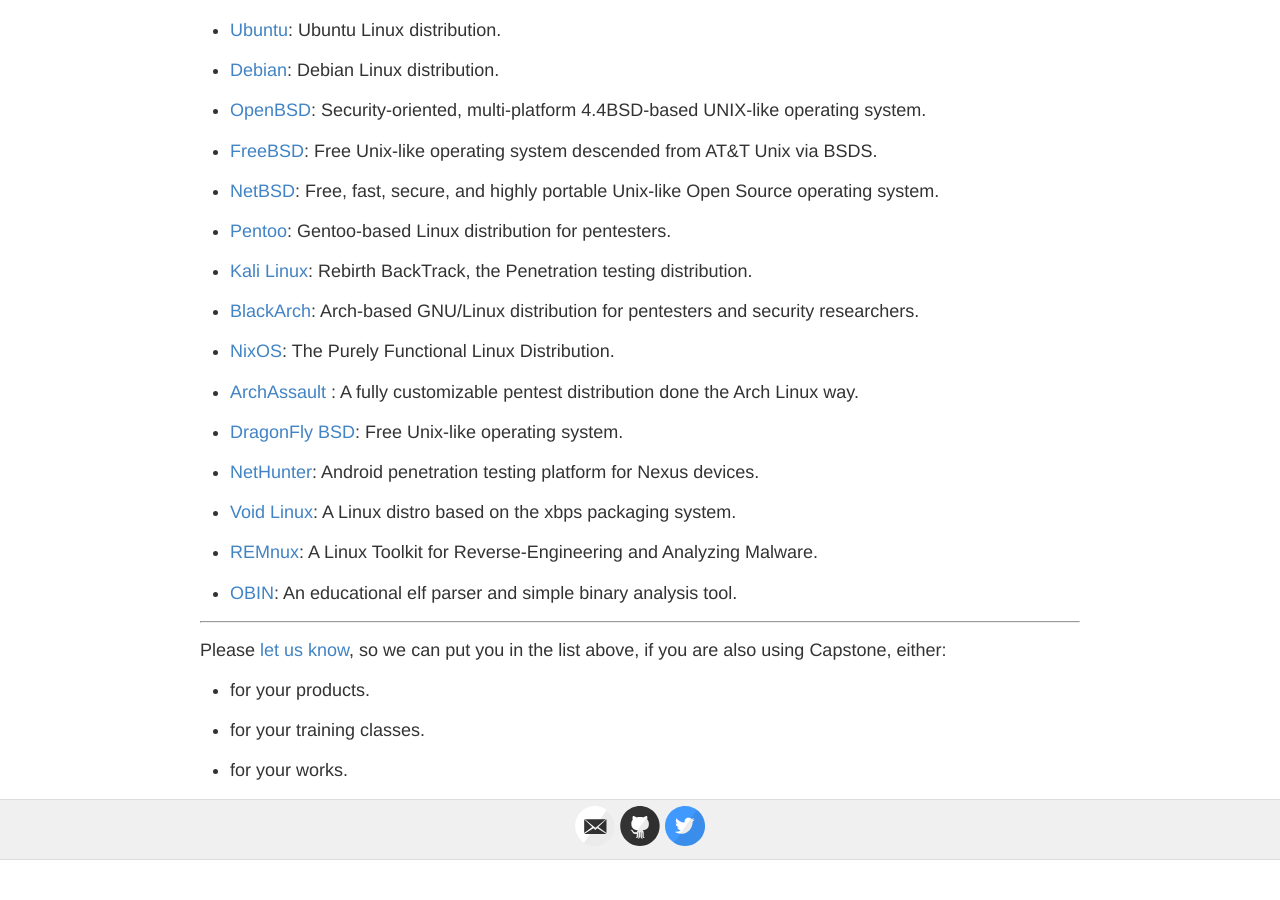
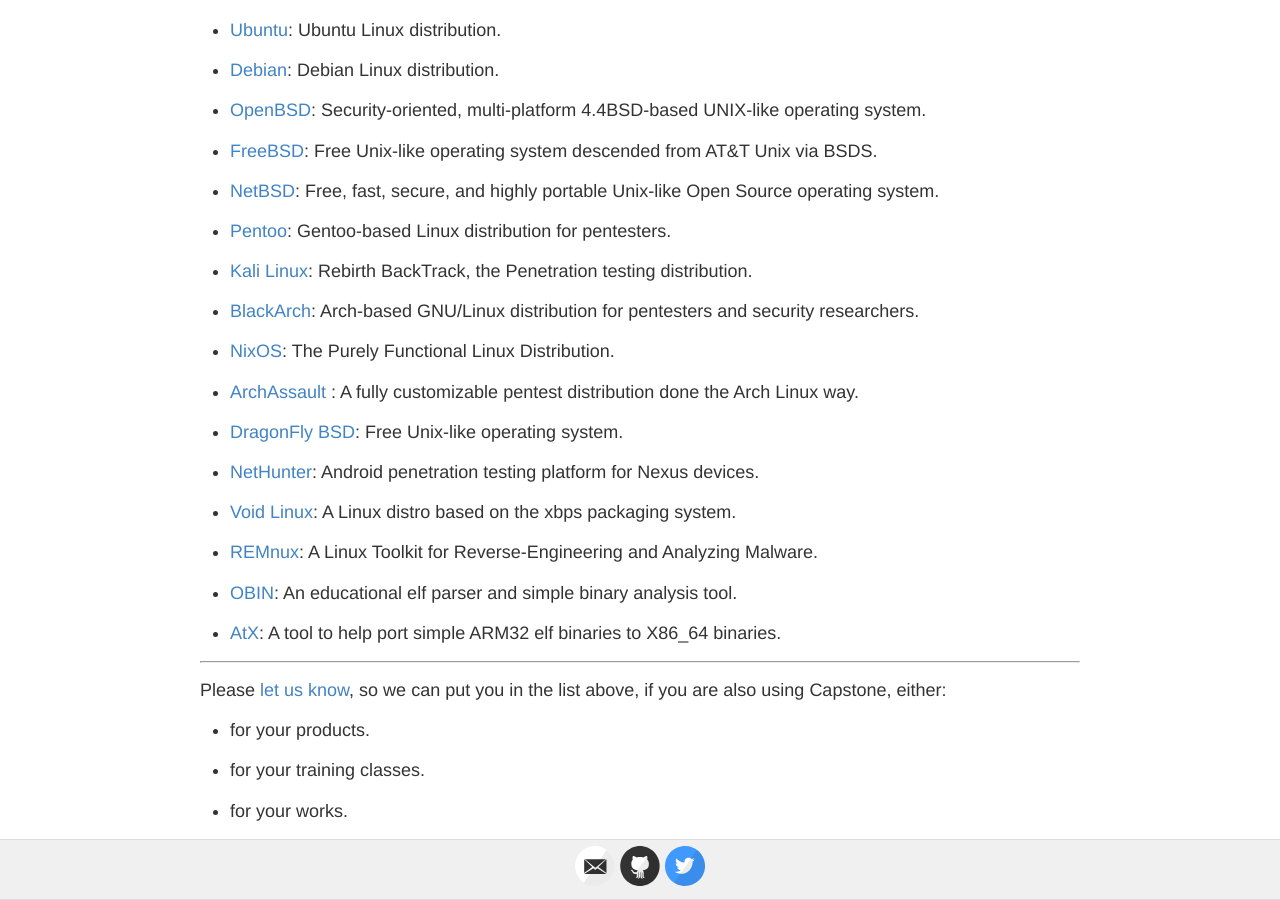
Before and after one commit to capstone-engine/capstone-engine.github.io, a Jekyll site: the page built from showcase.md, in a window 1280 px wide and 900 px high, scrolled down 21008 px. Built offline with Jekyll 4.4.1, drawn with Linux system fonts in a browser that asks for light colours; before the commit the page ends 21868 px from its top, so only the background shows below that; part of the change alters nothing that is shown.

```diff
--- a/showcase.md
+++ b/showcase.md
@@ -5,7 +5,7 @@ title: Showcases
 
 ## Showcase
 
-In our knowledge, Capstone has been used by **495** following products (listed in no particular order).
+In our knowledge, Capstone has been used by **496** following products (listed in no particular order).
 
 - [Skorpio](http://groundx.io/docs/Opcde2018-skorpio.pdf): Cross-platform-architecture Dynamic Instrumentation Framework (PDF).
 
@@ -1035,6 +1035,8 @@ In addition, Capstone is available in the following Operating System distributio
 
 - [OBIN](https://github.com/ImanHosseini/OBIN): An educational elf parser and simple binary analysis tool.
 
+- [AtX](https://github.com/ImanHosseini/AtX): A tool to help port simple ARM32 elf binaries to X86_64 binaries.
+
 ---
 
 Please [let us know](contact.html), so we can put you in the list above, if you are also using Capstone, either:
```
